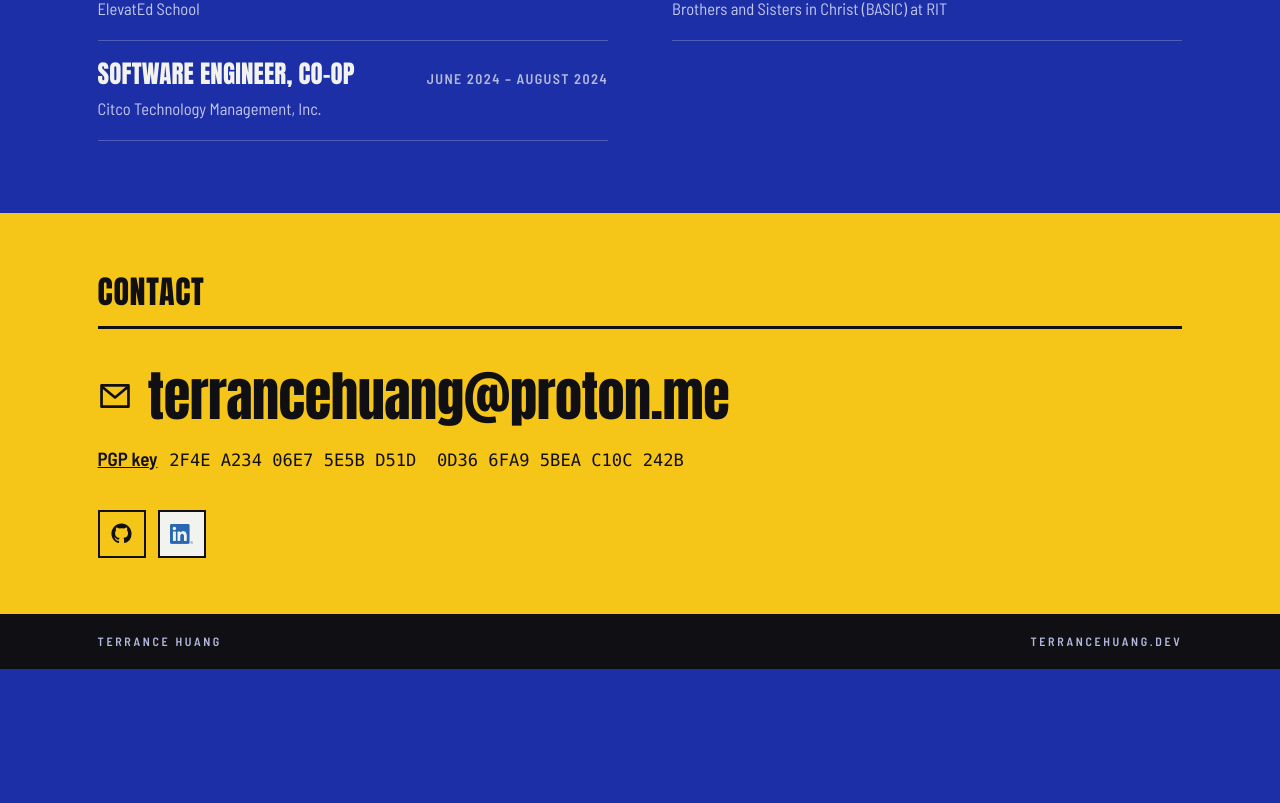
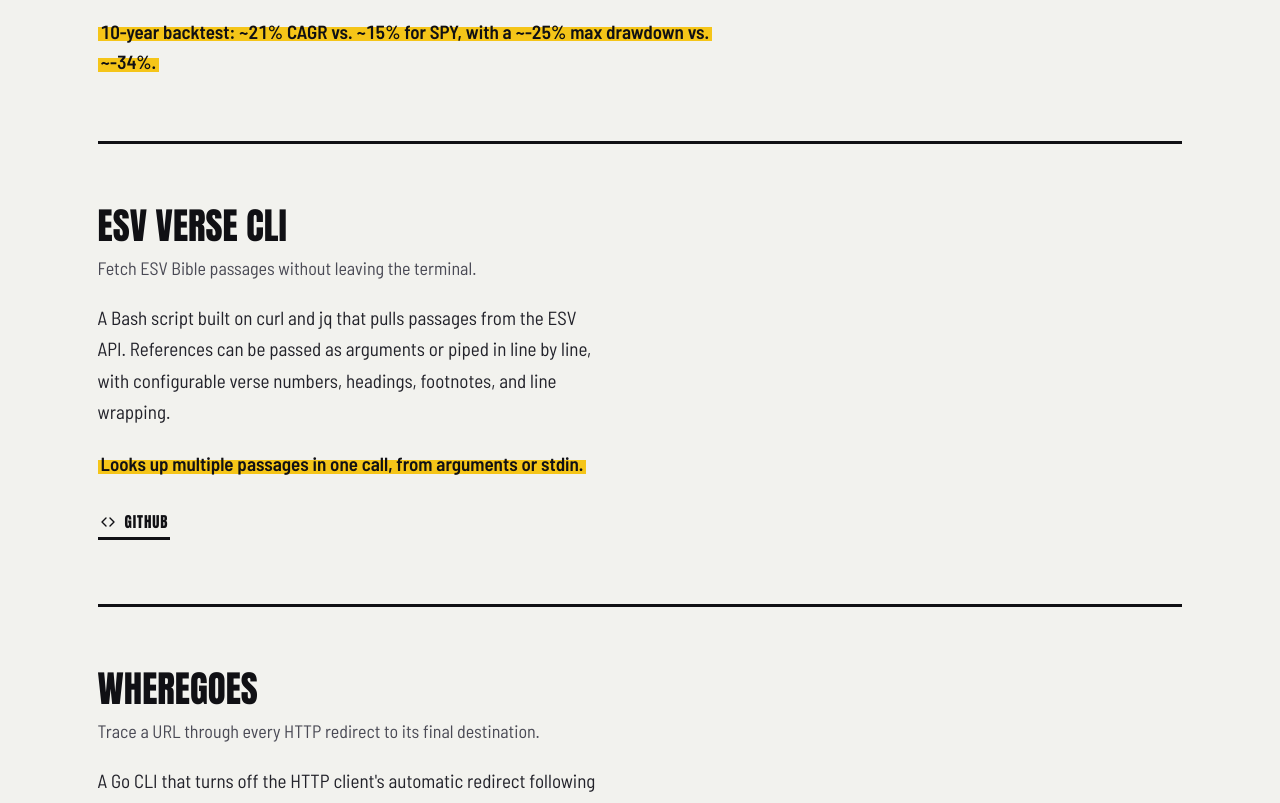
Before and after one commit to terrancekhuang/terrancehuang.dev, a React (Vite) app: page / in a window 1280 px wide. Shown: the part 2354-3157 px from the top of the page. Before the commit the page ends 3023 px from the top, so only its background shows below. Built offline with nearby package versions, Linux system fonts and the light colour scheme.

Commit message:
Add algo-trading, ESV Verse CLI, and wheregoes to selected work

```diff
--- a/src/components/SelectedWork.tsx
+++ b/src/components/SelectedWork.tsx
@@ -7,33 +7,43 @@ function SelectedWork() {
   return (
     <Section id="work" band="sheet">
       <SectionHead>Selected work</SectionHead>
-      <article className="work">
+      {selectedWork.map((work) => (
+        <article className="work" key={work.title}>
+          {work.images && (
             <div className="work-shots">
-          {selectedWork.images.map((image) => (
+              {work.images.map((image) => (
                 <figure className="shot" key={image.src}>
                   <img src={image.src} alt={image.alt} style={{ aspectRatio: image.aspectRatio }} />
                 </figure>
               ))}
             </div>
+          )}
           <div className="work-body">
-          <h3>{selectedWork.title}</h3>
-          <p className="work-sub">{selectedWork.subtitle}</p>
-          <p className="work-desc">{selectedWork.description}</p>
+            <h3>{work.title}</h3>
+            <p className="work-sub">{work.subtitle}</p>
+            <p className="work-desc">{work.description}</p>
             <p className="work-impact">
-            <span>{selectedWork.impact}</span>
+              <span>{work.impact}</span>
             </p>
+            {(work.liveDemoUrl || work.githubUrl) && (
               <div className="work-links">
-            <a href={selectedWork.liveDemoUrl}>
+                {work.liveDemoUrl && (
+                  <a href={work.liveDemoUrl}>
                     <ExternalLinkIcon />
                     Live demo
                   </a>
-            <a href={selectedWork.githubUrl}>
+                )}
+                {work.githubUrl && (
+                  <a href={work.githubUrl}>
                     <CodeIcon />
                     GitHub
                   </a>
+                )}
               </div>
+            )}
           </div>
         </article>
+      ))}
     </Section>
   );
 }
--- a/src/data/content.ts
+++ b/src/data/content.ts
@@ -10,7 +10,18 @@ export const hero = {
   ],
 };
 
-export const selectedWork = {
+export type WorkEntry = {
+  title: string;
+  images?: { src: string; alt: string; aspectRatio: string }[];
+  subtitle: string;
+  description: string;
+  impact: string;
+  liveDemoUrl?: string;
+  githubUrl?: string;
+};
+
+export const selectedWork: WorkEntry[] = [
+  {
     title: "Bible Books Tracker",
     images: [
       {
@@ -32,7 +43,35 @@ export const selectedWork = {
       "Tracks reading progress across all 66 books, with per-book and per-testament completion views.",
     liveDemoUrl: "https://bible.terrancehuang.dev",
     githubUrl: "https://github.com/terrancekhuang/bible-books-tracker",
-};
+  },
+  {
+    title: "Algorithmic Trading Strategy",
+    subtitle:
+      "A daily-rebalancing S&P 500 equity strategy with a protective SPY put hedge.",
+    description:
+      "A Python bot that scores every S&P 500 stock on fundamental quality and 12-month momentum, holds the top 10, and rolls an at-the-money SPY put to cushion market drawdowns. Factor weights come from a Random Forest, gradient boosting, and decision tree ensemble trained on quarterly fundamentals, and shift between value and growth regimes based on the 10-year Treasury yield. Orders execute through the Alpaca API.",
+    impact:
+      "10-year backtest: ~21% CAGR vs. ~15% for SPY, with a ~-25% max drawdown vs. ~-34%.",
+  },
+  {
+    title: "ESV Verse CLI",
+    subtitle: "Fetch ESV Bible passages without leaving the terminal.",
+    description:
+      "A Bash script built on curl and jq that pulls passages from the ESV API. References can be passed as arguments or piped in line by line, with configurable verse numbers, headings, footnotes, and line wrapping.",
+    impact: "Looks up multiple passages in one call, from arguments or stdin.",
+    githubUrl: "https://github.com/terrancekhuang/esv-cli",
+  },
+  {
+    title: "wheregoes",
+    subtitle:
+      "Trace a URL through every HTTP redirect to its final destination.",
+    description:
+      "A Go CLI that turns off the HTTP client's automatic redirect following and walks each 3xx response itself, printing every hop's status and destination. Colorized output that respects NO_COLOR, a verbose mode with per-hop timing, headers, and bodies, clipboard copy of the final URL, and distinct exit codes for scripting.",
+    impact:
+      "Shows the full redirect chain, hop count, and total time for any URL.",
+    githubUrl: "https://github.com/terrancekhuang/wheregoes-cli",
+  },
+];
 
 export type ExperienceEntry = {
   role: string;
--- a/src/index.css
+++ b/src/index.css
@@ -275,6 +275,12 @@ a {
 }
 
 /* ---------------------------------------------------------------- work --- */
+
+.work + .work {
+  margin-top: clamp(40px, 6vw, 64px);
+  padding-top: clamp(40px, 6vw, 64px);
+  border-top: 3px solid var(--coal);
+}
 
 .work-shots {
   display: grid;
```
Also changed, not shown: 1 other file (tests, documents, lock files or other folders). Lines whose indentation alone changed are shown as unchanged.
